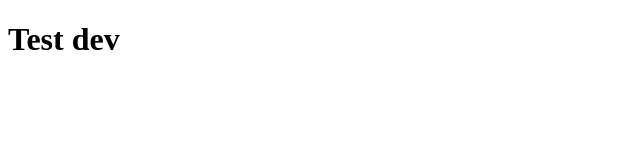
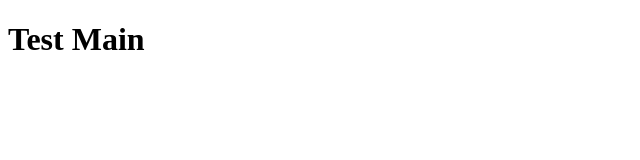
Before and after one commit to bendonaghey/CodeDeploy, a plain HTML site: page index.html in a window 1280 px wide. Shown: the full height of the page, 0-640 px from the left. Drawn offline with Linux system fonts and the light colour scheme.

Commit message:
Initial Commit

```diff
--- a/index.html
+++ b/index.html
@@ -1,6 +1,6 @@
 <!DOCTYPE html>
 <body>
     <head>
-        <h1>Test dev</h1>
+        <h1>Test Main</h1>
     </head>
 </body>
```
